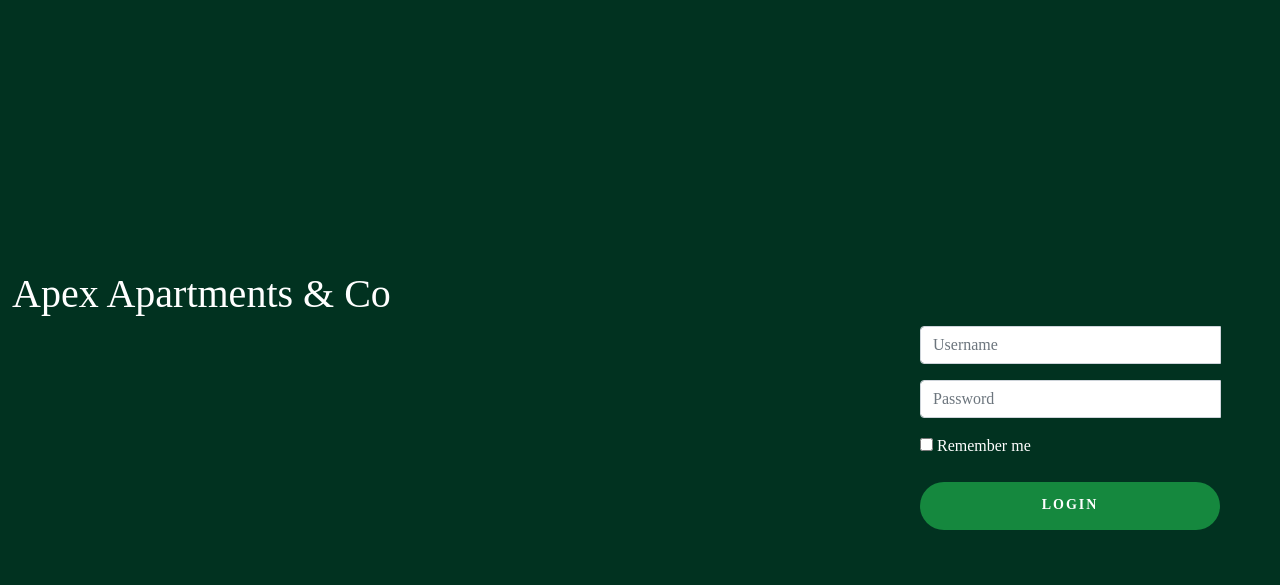
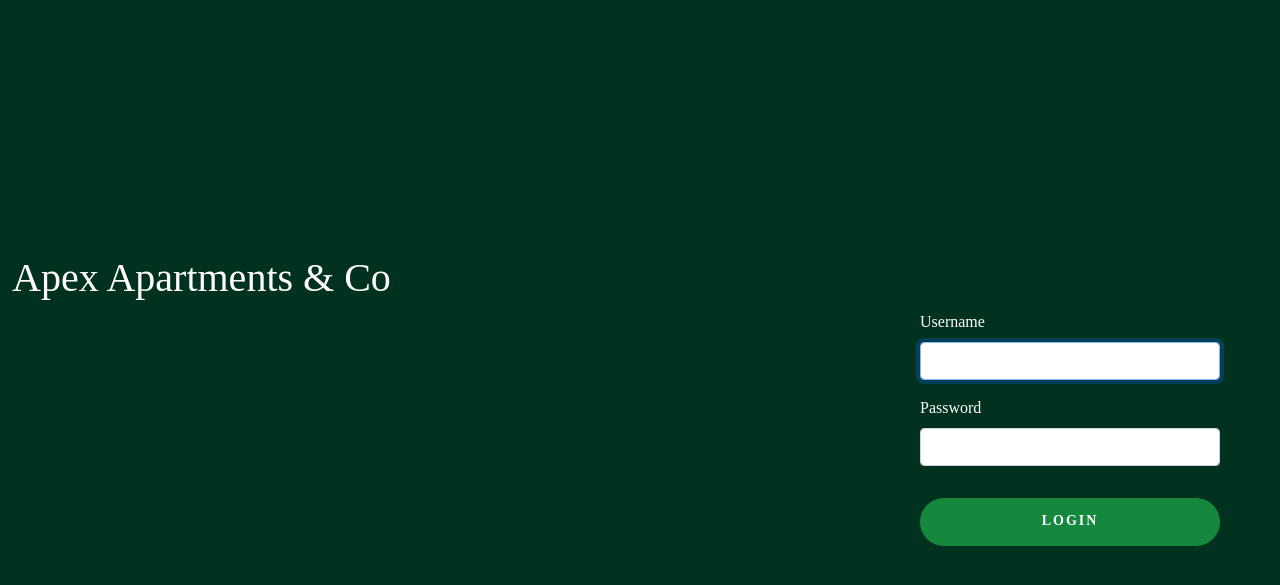
Before and after one commit to LarryNgugi/Real-Estate-Management-System, a Django app: page / in a window 1280 px wide. Shown: the top 585 px of the page. Run offline with Django 3.2, Linux system fonts and the light colour scheme; parts of the project's set-up code (start-up, migrations or seed data) failed here and were passed over; some libraries are stand-ins or nearby versions.

Commit message:
Created login

```diff
--- a/apex/templates/home.html
+++ b/apex/templates/home.html
@@ -1,6 +1,8 @@
 {% extends 'apex/base.html' %}
 
 {% load static %}
+
+{% load widget_tweaks %}
 
 
 {% block 'css' %}
@@ -24,30 +26,50 @@
 {#             <div class="vertical"></div>#}
 
 
-                <form method="POST" class="float-lg-right mr-5">
-                    {% csrf_token %}
-					<div class="form-group ">
-						<div class="input-group">
-							<input type="text" class="form-control" id="uLogin" placeholder="Username">
-							<label for="uLogin" class="input-group-addon glyphicon glyphicon-user"></label>
-						</div>
-					</div>
-					<div class="form-group">
-						<div class="input-group">
-							<input type="password" class="form-control" id="uPassword" placeholder="Password">
-							<label for="uPassword" class="input-group-addon glyphicon glyphicon-lock"></label>
-						</div>
-					</div>
+                <form method="POST"  class="float-lg-right mr-5">
+                 {% csrf_token %}
 
-					<div class="checkbox">
-						<label>
-							<input type="checkbox" class="font"> Remember me
-						</label>
-					</div>
+                     {% for hidden in form.hidden_fields %}
 
-                    <a href="{% url 'login' %}" class="form-control btn btn-main mt-3" type="submit">Login</a>
+                    {{ hidden }}
+                    {% endfor %}
+
+                    {% for field in form.visible_fields %}
+                    <div class="form-group">
+                        <label for="{{ field.id_for_label }}">{{ field.label }}</label>
+                        {{ field|add_class:'form-control' }}
+                        {% for error in field.errors %}
+                        <span class="help-block">{{ error }}</span>
+                        {% endfor %}
+                    </div>
+                    {% endfor %}
+
+                    <button class="form-control btn btn-main mt-3" type="submit">Login</button>
+
+                    {% if form.errors %}
+                        <p class="text-center mt-2 mb-2"> Invalid username or password.</p>
+                    {% endif %}
+
 
 				</form>
+
+{#            <form method="POST" action=" {% url 'pay' %} ">#}
+{##}
+{#                {% csrf_token %}#}
+{##}
+{##}
+{#                <div class="form-group">#}
+{#                    <input type="number" id="number" name="number" required class="  form-control m-1" placeholder="Phone Number*">#}
+{#                </div>#}
+{##}
+{#                <div class="form-group">#}
+{#                    <input type="number" id="number" name="amount"  required class=" form-control m-1" placeholder="Amount">#}
+{#                </div>#}
+{##}
+{##}
+{#                <button type="submit" class="btn btn-secondary btn-lg">Process</button>#}
+{##}
+{#         </form>#}
         </div>
 
 
--- a/apex/urls.py
+++ b/apex/urls.py
@@ -19,9 +19,6 @@ from django.urls.conf import include
 from apex import views
 from mpesa_api import urls as mpesa_api_urls
 
-
-# from .views import ProfileUpdate
-
 staff_patterns = [
     path('feedback', views.showFeedback, name='feedback'),
     path('delete/feedback <id>', views.deleteFeedback, name='delete_feedback'),
@@ -31,12 +28,12 @@ staff_patterns = [
     path('update/profile/<id>', views.updateProfile, name='update_profile'),
     path('nextofkin/profile', views.nextOfKin, name='nextOfKin'),
     path('payments', views.payment, name='payment'),
+    path('inbox', views.inbox, name='inbox'),
     path('outbox', views.outbox, name='outbox'),
     path('create_sms/', views.create_sms, name="create_sms"),
     path('incoming_message/', views.incoming_message, name='incoming_message'),
     path('incoming_delivery_reports/', views.incoming_delivery_reports, name='incoming_delivery_reports'),
     path('delivery_reports', views.delivery_reports, name='delivery_reports'),
-    path('inbox', views.inbox, name='inbox'),
 
 ]
 
@@ -46,4 +43,6 @@ urlpatterns = [
     path('', views.home, name='home'),
     path('contact/', views.contact, name="contact"),
     path('save_feedback', views.saveFeedback, name="save_feedback"),
+    path('', views.logout, name="logouts"),
+
 ]
--- a/apex/views.py
+++ b/apex/views.py
@@ -1,38 +1,52 @@
 from django.contrib import messages
-from django.contrib.auth import login, authenticate, logout
+from django.contrib.auth import login, authenticate, logout as auth_logout
+from django.contrib.auth.decorators import login_required
 from django.http import HttpResponseRedirect
-from django.shortcuts import render, redirect
-
 from .forms import ProfileForm, ProfilesForm
 from .models import Feedback, Profile
 from mpesa_api.models import MpesaPayment
-
 import datetime
-
 from django.http import HttpResponse
 from django.utils.timezone import make_aware
 from django.shortcuts import render, redirect
 from django.views.decorators.csrf import csrf_exempt
 from django.views.decorators.http import require_POST
 from django.core.paginator import Paginator
-
 from .forms import CreateSms
 from .models import Outbox, Inbox, DeliveryReport
+from django.contrib.auth.forms import AuthenticationForm
 
 
 # Create your views here.
 
 
 def home(request):
-    context = {
+    if request.method == 'POST':
+        form = AuthenticationForm(request=request, data=request.POST)
 
-        'Phone': '0714389500',
-        'Email': 'larry.josephgithaka@gmail.com',
-        'address': ["513-10200", "Nairobi,Kenya"],
+        if form.is_valid():
+            username = form.cleaned_data.get('username')
+            password = form.cleaned_data.get('password')
 
-    }
+            user = authenticate(username=username, password=password)
 
-    return render(request, "home.html", context)
+            if user is not None:
+                login(request, user)
+
+                return redirect('staff/profile')
+
+    else:
+        form = AuthenticationForm()
+
+    return render(request, template_name="home.html", context={"form": form})
+
+
+@login_required
+def logout(request):
+    auth_logout(request)
+    messages.info(request, "Logged out successfully!")
+
+    return HttpResponseRedirect("home.html")
 
 
 def contact(request):
@@ -41,6 +55,7 @@ def contact(request):
     return render(request, "contact.html", context)
 
 
+@login_required
 def profile(request):
     context = {}
 
@@ -49,6 +64,7 @@ def profile(request):
     return render(request, "apex/admin/profile.html", context)
 
 
+@login_required
 def saveProfile(request):
     redirect_url = '/staff/profile'
 
@@ -84,6 +100,7 @@ def saveProfile(request):
     return render(request, 'apex/admin/profile_form.html', {'form': form})
 
 
+@login_required
 def deleteProfile(request, id):
     our_profile = Profile.objects.get(pk=id)
     our_profile.delete()
@@ -91,6 +108,7 @@ def deleteProfile(request, id):
     return HttpResponseRedirect('/staff/profile')
 
 
+@login_required
 def nextOfKin(request):
     context = {}
 
@@ -99,6 +117,7 @@ def nextOfKin(request):
     return render(request, 'apex/admin/NextOfKin.html', context)
 
 
+@login_required
 def saveFeedback(request):
     first_name = request.POST.get("first_name")
     last_name = request.POST.get("last_name")
@@ -114,6 +133,7 @@ def saveFeedback(request):
     return HttpResponseRedirect('/contact')
 
 
+@login_required
 def showFeedback(request):
     context = {}
 
@@ -122,6 +142,7 @@ def showFeedback(request):
     return render(request, 'apex/admin/feedback.html', context)
 
 
+@login_required
 def deleteFeedback(request, id):
     our_feedback = Feedback.objects.get(pk=id)
     our_feedback.delete()
@@ -129,6 +150,7 @@ def deleteFeedback(request, id):
     return HttpResponseRedirect('/staff/feedback')
 
 
+@login_required
 def updateProfile(request, id):
     our_profile = Profile.objects.get(pk=id)
     form = ProfilesForm(request.POST or None, instance=our_profile)
@@ -141,6 +163,7 @@ def updateProfile(request, id):
     return render(request, 'apex/admin/update.html', {'form': form, 'profile': our_profile})
 
 
+@login_required
 def payment(request):
     context = {}
     context['payments_list'] = MpesaPayment.objects.all()
@@ -148,6 +171,7 @@ def payment(request):
     return render(request, 'apex/admin/payment.html', context)
 
 
+@login_required
 def outbox(request):
     outbox = Outbox.objects.all()
     search_term = ''
@@ -162,6 +186,7 @@ def outbox(request):
     return render(request, 'apex/admin/outbox.html', context)
 
 
+@login_required
 def create_sms(request):
     form = CreateSms()
     if request.method == "POST":
@@ -229,6 +254,7 @@ def incoming_delivery_reports(request):
     return HttpResponse(status=200)
 
 
+@login_required
 def delivery_reports(request):
     clicked = request.GET.get('clicked')
     all_delivery_reports = DeliveryReport.objects.all()
@@ -243,6 +269,7 @@ def delivery_reports(request):
     return render(request, "apex/admin/deliveryreports.html", context)
 
 
+@login_required
 def inbox(request):
     clicked = request.GET.get('clicked')
     all_inbox_items = Inbox.objects.all()
--- a/apex_program/settings.py
+++ b/apex_program/settings.py
@@ -148,4 +148,5 @@ AT_USER_NAME = 'sandbox'
 
 AT_FROM_VALUE = '2390'
 
+LOGIN_URL = 'home'
 LOGIN_REDIRECT_URL = '/staff/profile'
--- a/apex_program/urls.py
+++ b/apex_program/urls.py
@@ -25,6 +25,5 @@ urlpatterns = [
     path('admin/', admin.site.urls),
     path('', include('apex.urls')),
     path('api/v1/', include('mpesa_api.urls')),
-    path('accounts/', include('django.contrib.auth.urls')),
     path('sentry-debug', trigger_error),
 ]
```
Also changed, not shown: apex/templates/apex/admin/layouts/admin-nav.html (+12 -3 lines), apex/templates/registration/login.html (deleted, +0 -24 lines).
